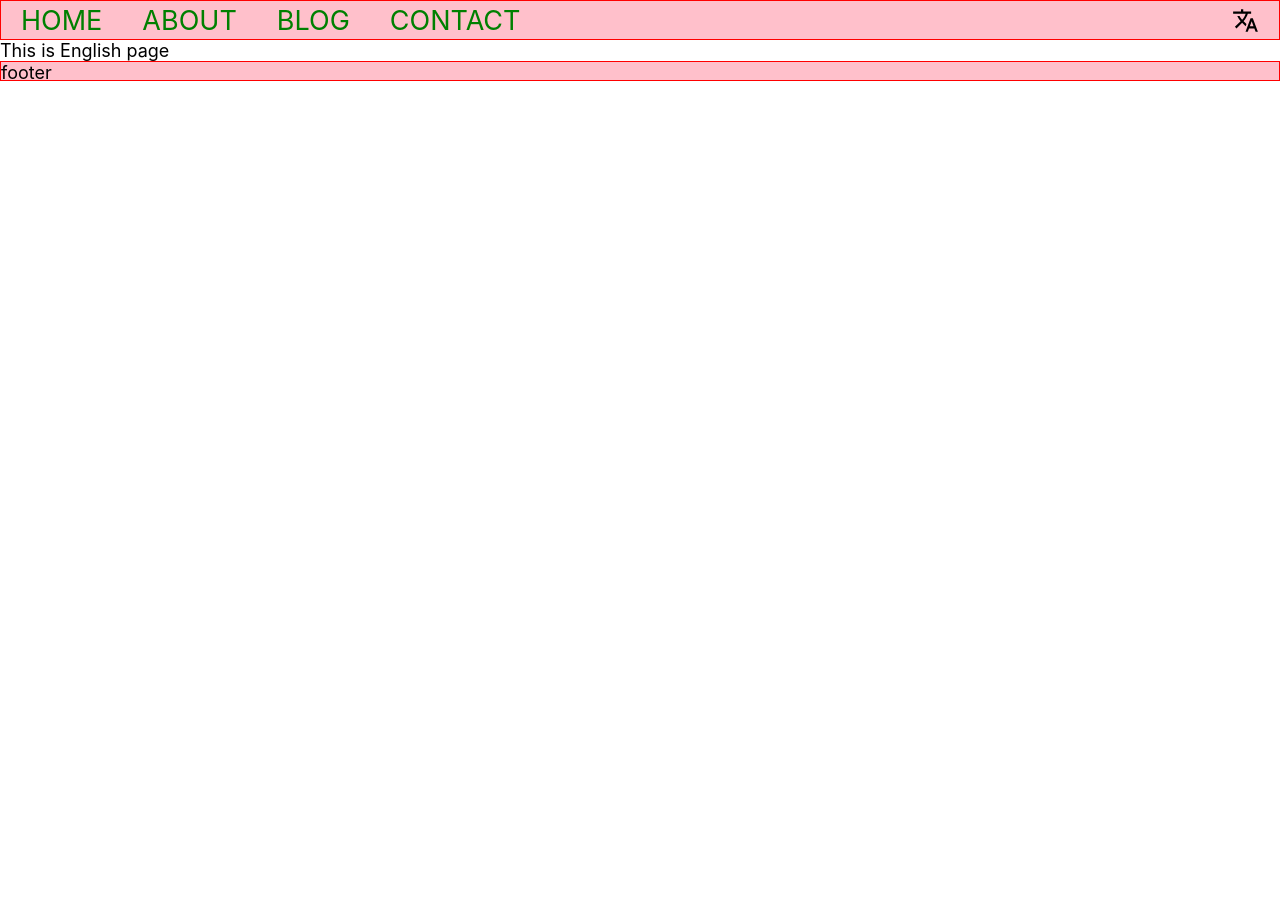
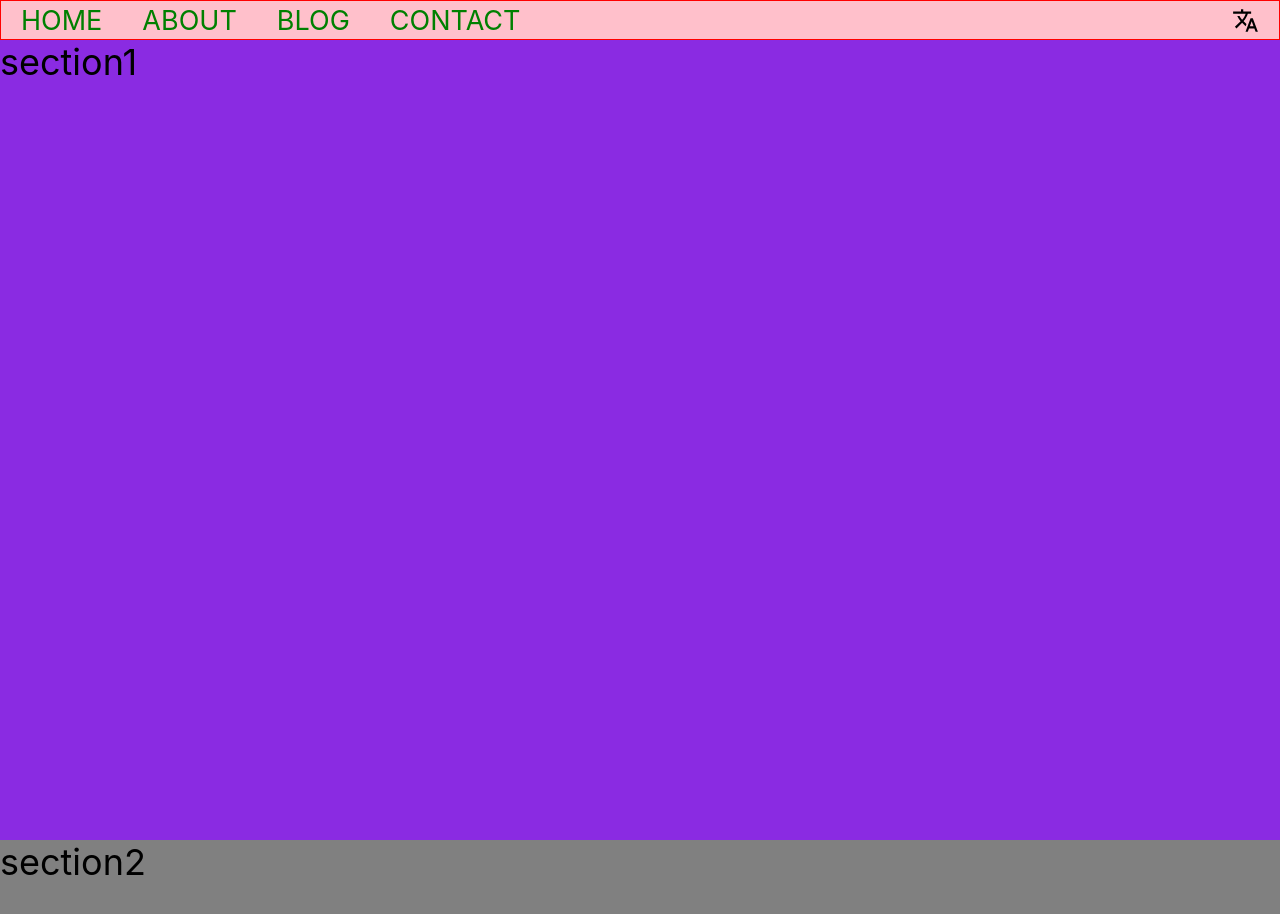
Before and after one commit to Jeffzzy18/jeff-website, a React (Create React App) app: page / in a window 1280 px wide. Shown: the top 914 px of the page. Before the commit the page ends 800 px from the top, so only its background shows below. Built offline with nearby package versions, Linux system fonts and the light colour scheme.

Commit message:
12/19 update

```diff
--- a/src/App.css
+++ b/src/App.css
@@ -29,22 +29,26 @@
   }
 
   :root {
-    font-size: 18px; /* 默认根字体大小 */
+      font-size: 18px;
+      /* 默认根字体大小 */
   }
+
   /* Clean default css style */
 
   .header-bar {
-    height:40px;
+      height: 40px;
       border: 1px solid red;
       background-color: pink;
       display: flex;
       align-items: center;
   }
+
   .header-bar-button {
       color: green;
       font-size: 1.5rem;
       margin: 0 20px 0 20px;
   }
+
   .header-bar-translation {
       display: flex;
       margin-left: auto;
@@ -57,3 +61,40 @@
       border: 1px solid red;
       background-color: pink;
   }
+
+  .landingPage-hidden {
+      opacity: 0;
+      transform: translateY(100px);
+  }
+  .landingPage-inner-div {
+    width: 100%;
+  }
+  .landingPage-container {
+    height: 200vh;
+  }
+
+  .landingPage-section {
+    height: 100vh;
+    display: flex;
+    justify-content: center;
+    align-items: top;
+    font-size: 2rem;
+    transition: transform 1s, opacity 1s;
+  }
+
+  .landingPage-section1-box {
+      display: flex;
+      width: 100%;
+      height: 100vh;
+      justify-content: space-between;
+      background-color: blueviolet;
+  }
+
+  .landingPage-section2-box {
+      display: flex;
+      width: 100%;
+      height: 100vh;
+      justify-content: space-between;
+      background-color: grey;
+
+  }
--- a/src/components/LandingPage.jsx
+++ b/src/components/LandingPage.jsx
@@ -1,12 +1,66 @@
-import React from "react";
+import React, { useEffect, useRef } from "react";
 import "../App.css";
 
 const LandingPage = () => {
+  const sectionsRef = useRef([]); // 存储所有 sections 的引用
 
-    return (
-        <>
-        <>This is English page</>
-        </>
-    )
-}
-export default LandingPage
+  useEffect(() => {
+    const options = {
+      threshold: 0.5, // 50% 可见时触发
+    };
+
+    // 初始化 IntersectionObserver
+    const observer = new IntersectionObserver((entries) => {
+      entries.forEach((entry) => {
+        if (entry.isIntersecting) {
+          entry.target.classList.remove("landingPage-hidden"); // 可见时移除类名
+        } else {
+          entry.target.classList.add("landingPage-hidden"); // 不可见时添加类名
+        }
+      });
+    }, options);
+
+    // 观察所有 sections
+    sectionsRef.current.forEach((section) => {
+      if (section) observer.observe(section);
+    });
+
+    // 清理函数：停止观察
+    return () => {
+      sectionsRef.current.forEach((section) => {
+        if (section) observer.unobserve(section);
+      });
+    };
+  }, []);
+
+  const section1 = (
+    <div className="landingPage-section1-box">
+      <>section1</>
+    </div>
+  );
+  const section2 = (
+    <div className="landingPage-section2-box">
+      <>section2</>
+    </div>
+  );
+
+  const sections = [section1, section2];
+
+  return (
+    <>
+      <div className="landingPage-container">
+        {sections.map((section, i) => (
+          <section
+            key={i}
+            ref={(el) => (sectionsRef.current[i] = el)} // 将元素存入 refs
+            className="landingPage-section landingPage-hidden" // 初始设置为隐藏
+          >
+            <div className="landingPage-inner-div">{section}</div>
+          </section>
+        ))}
+      </div>
+    </>
+  );
+};
+
+export default LandingPage;
```
Lines whose indentation alone changed are shown as unchanged.
